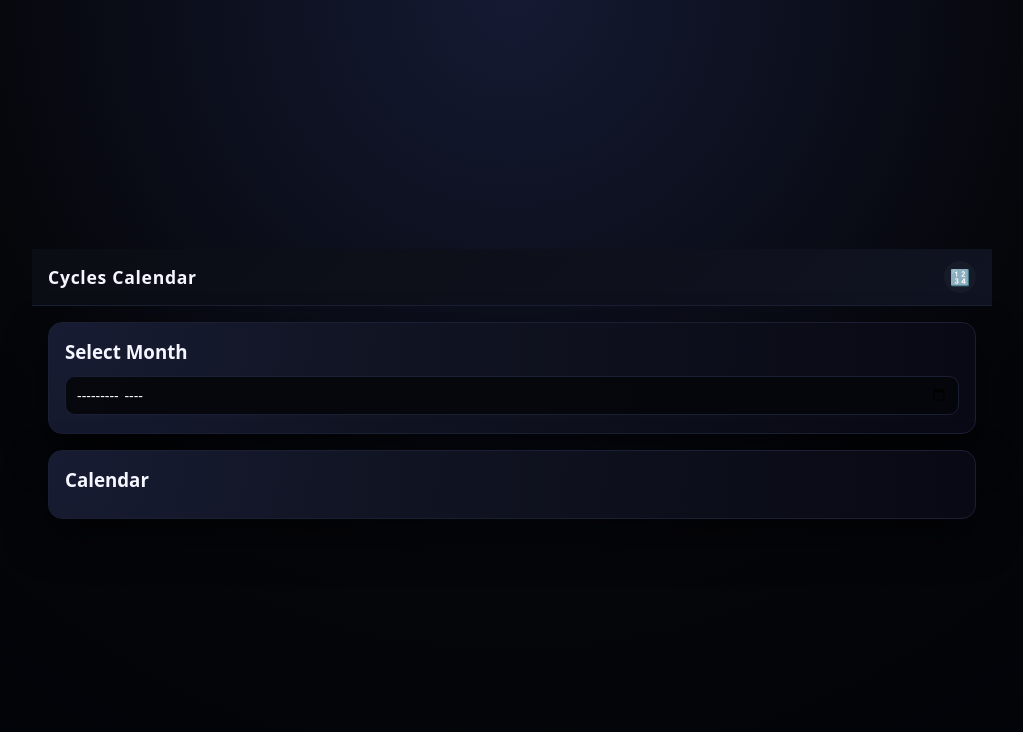
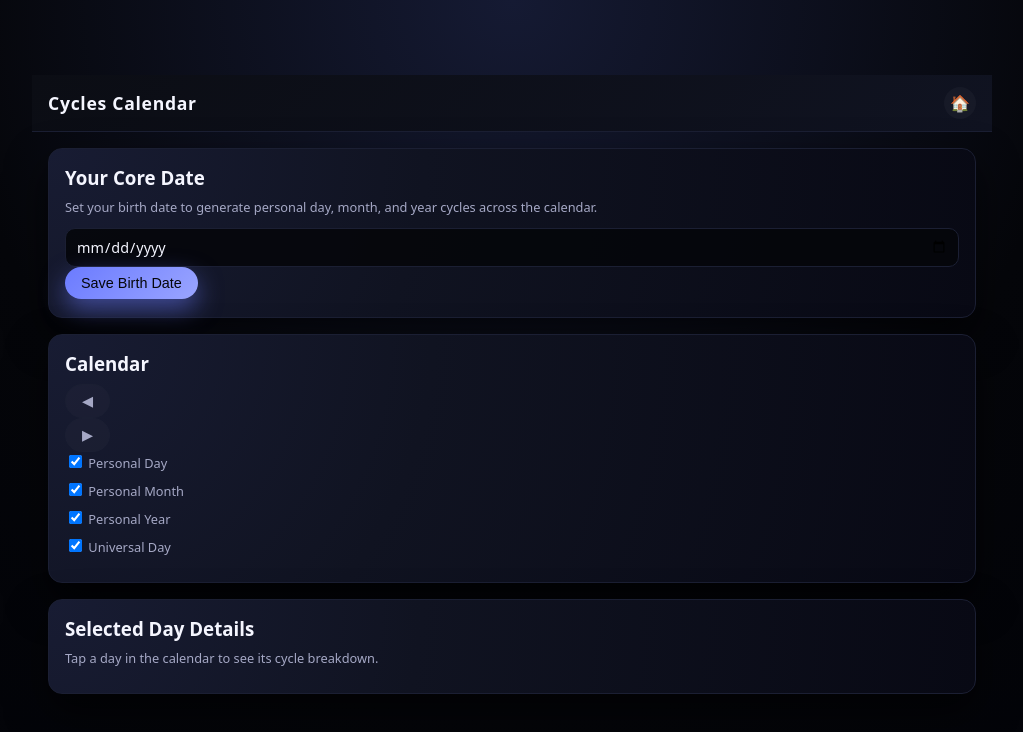
Before and after one commit to boardwalkclay1/Destined-to-Be, a website: page cycles-calendar.html in a window 1280 px wide. Shown: the whole page, without its empty margins (128-1151 px from the left). Drawn offline with Linux system fonts and the light colour scheme.

Commit message:
Update cycles-calendar.html

```diff
--- a/cycles-calendar.html
+++ b/cycles-calendar.html
@@ -6,25 +6,57 @@
   <meta name="viewport" content="width=device-width, initial-scale=1.0">
 
   <link rel="stylesheet" href="styles/styles.css">
-  <script type="module" src="js/cycles/calendar.js"></script>
+  <script type="module" src="js/cycles-calendar/cycles-calendar.js"></script>
 </head>
 
 <body class="app-body">
   <header class="topbar">
     <h2>Cycles Calendar</h2>
-    <a href="numbers.html" class="icon-btn">🔢</a>
+    <a href="dashboard.html" class="icon-btn">🏠</a>
   </header>
 
   <main class="content">
+
+    <!-- USER SETUP -->
     <section class="card">
-      <h3>Select Month</h3>
-      <input type="month" id="calendar-month">
+      <h3>Your Core Date</h3>
+      <p class="tip">
+        Set your birth date to generate personal day, month, and year cycles across the calendar.
+      </p>
+
+      <input class="bubble-input" type="date" id="birth-date">
+
+      <button id="save-birth" class="primary-btn small-btn">Save Birth Date</button>
     </section>
 
+    <!-- CALENDAR CONTROLS -->
     <section class="card">
       <h3>Calendar</h3>
-      <div id="calendar-grid"></div>
+
+      <div class="calendar-controls">
+        <button id="prev-month" class="secondary-btn small-btn">◀</button>
+        <div id="calendar-label"></div>
+        <button id="next-month" class="secondary-btn small-btn">▶</button>
+      </div>
+
+      <div class="cycle-toggle-row">
+        <label><input type="checkbox" id="show-personal-day" checked> Personal Day</label>
+        <label><input type="checkbox" id="show-personal-month" checked> Personal Month</label>
+        <label><input type="checkbox" id="show-personal-year" checked> Personal Year</label>
+        <label><input type="checkbox" id="show-universal-day" checked> Universal Day</label>
+      </div>
+
+      <div id="calendar-grid" class="calendar-grid"></div>
     </section>
+
+    <!-- DETAIL PANEL -->
+    <section class="card">
+      <h3>Selected Day Details</h3>
+      <div id="day-details" class="day-details">
+        <p class="tip">Tap a day in the calendar to see its cycle breakdown.</p>
+      </div>
+    </section>
+
   </main>
 </body>
 </html>
```
